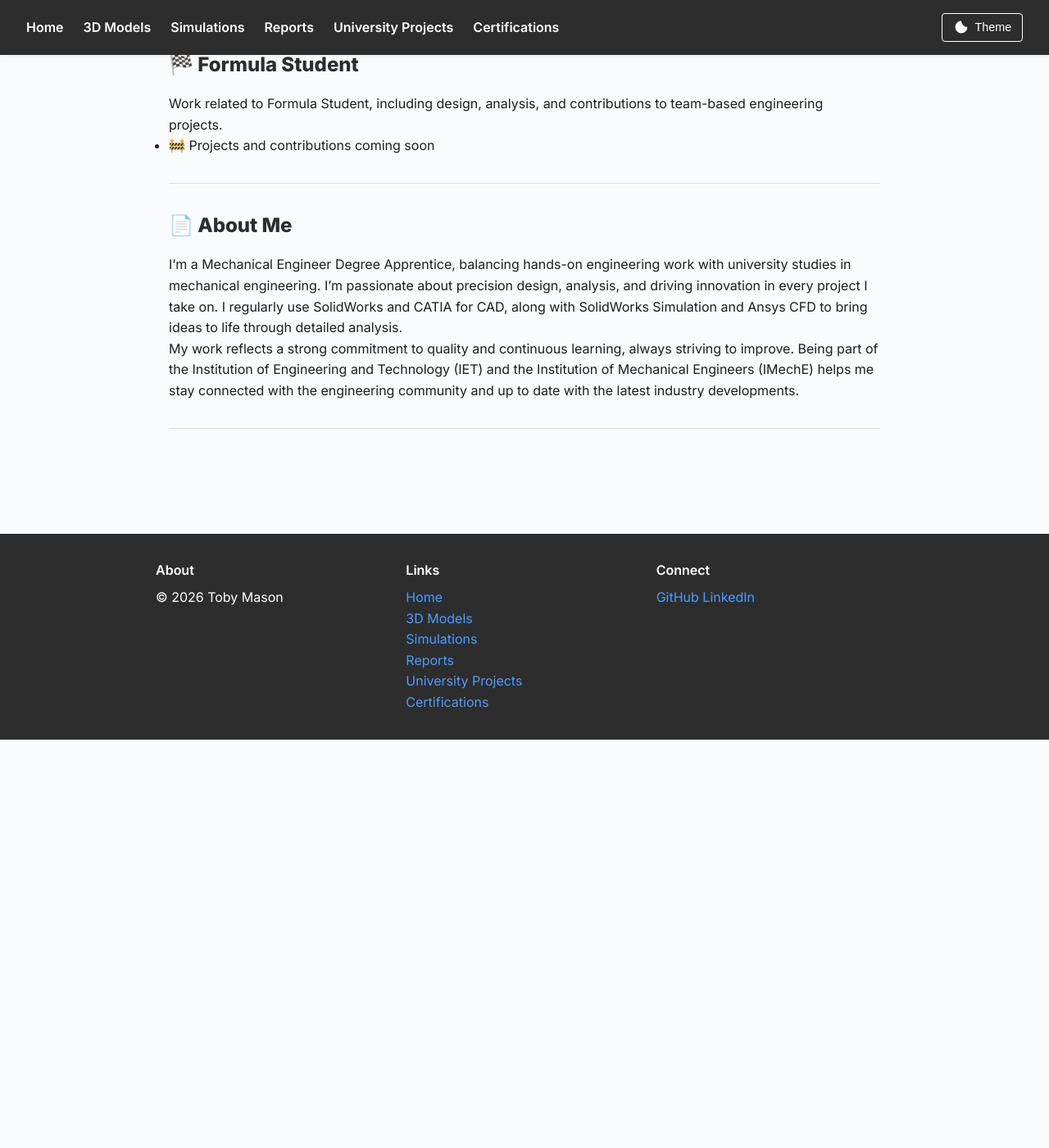
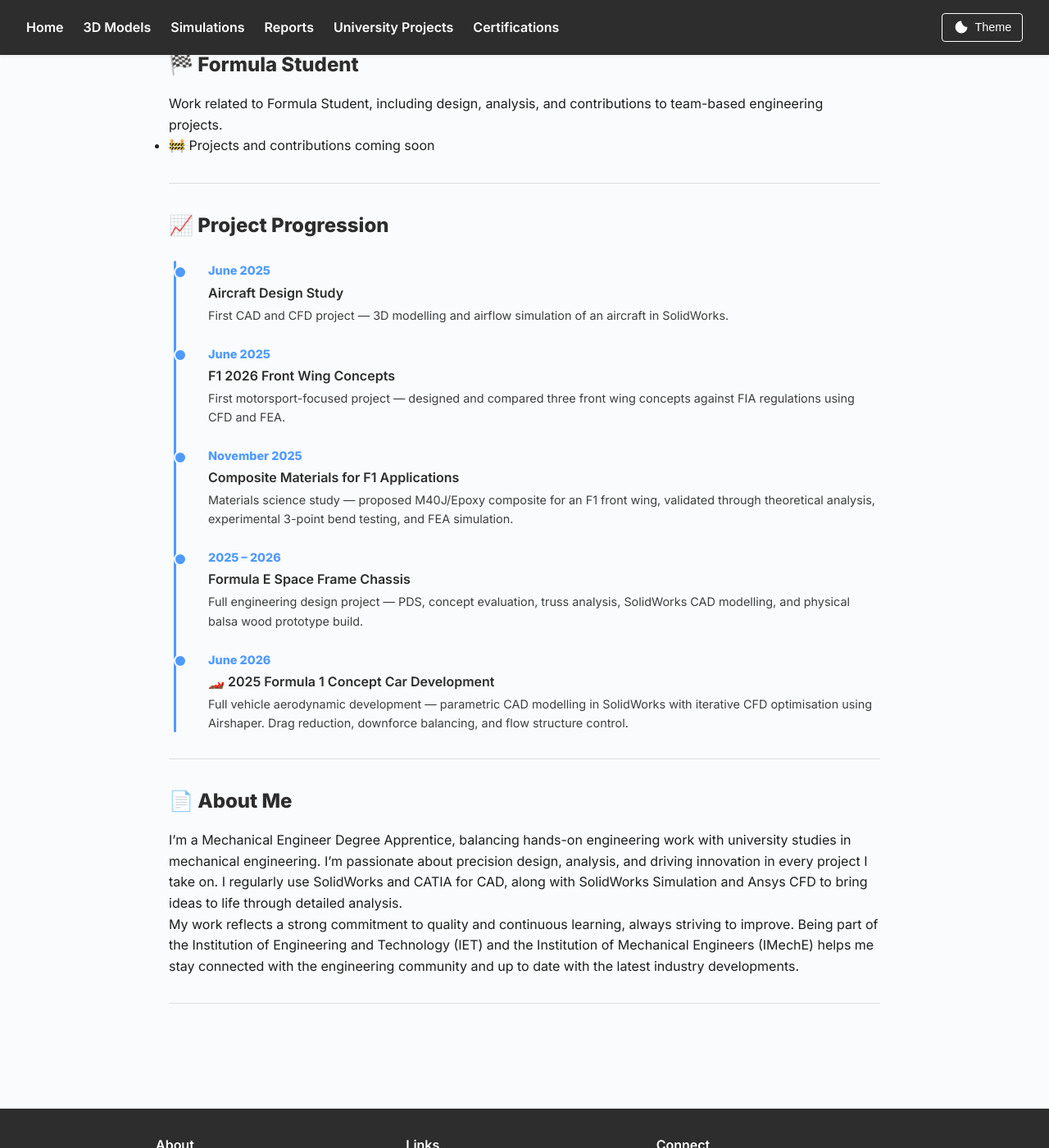
Before and after one commit to tob-mas/engineeringportfolio, a Jekyll site: the page built from index.md, in a window 1280 px wide and 1400 px high, scrolled down 1736 px. Shown: the whole window at 82% size. Built offline with Jekyll 4.4.1, drawn with Linux system fonts in a browser that asks for light colours; before the commit the page ends 2638 px from its top, so only the background shows below that.

Commit message:
Add project progression section to index.md
Added project progression timeline with detailed descriptions of various engineering projects planned for 2025 and 2026.

```diff
--- a/index.md
+++ b/index.md
@@ -84,6 +84,44 @@ Work related to Formula Student, including design, analysis, and contributions t
 
 ---
 
+## 📈 Project Progression
+
+<div class="timeline">
+
+  <div class="timeline-item">
+    <div class="timeline-date">June 2025</div>
+    <div class="timeline-title">Aircraft Design Study</div>
+    <div class="timeline-desc">First CAD and CFD project — 3D modelling and airflow simulation of an aircraft in SolidWorks.</div>
+  </div>
+
+  <div class="timeline-item">
+    <div class="timeline-date">June 2025</div>
+    <div class="timeline-title">F1 2026 Front Wing Concepts</div>
+    <div class="timeline-desc">First motorsport-focused project — designed and compared three front wing concepts against FIA regulations using CFD and FEA.</div>
+  </div>
+
+  <div class="timeline-item">
+    <div class="timeline-date">November 2025</div>
+    <div class="timeline-title">Composite Materials for F1 Applications</div>
+    <div class="timeline-desc">Materials science study — proposed M40J/Epoxy composite for an F1 front wing, validated through theoretical analysis, experimental 3-point bend testing, and FEA simulation.</div>
+  </div>
+
+  <div class="timeline-item">
+    <div class="timeline-date">2025 – 2026</div>
+    <div class="timeline-title">Formula E Space Frame Chassis</div>
+    <div class="timeline-desc">Full engineering design project — PDS, concept evaluation, truss analysis, SolidWorks CAD modelling, and physical balsa wood prototype build.</div>
+  </div>
+
+  <div class="timeline-item">
+    <div class="timeline-date">June 2026</div>
+    <div class="timeline-title">🏎️ 2025 Formula 1 Concept Car Development</div>
+    <div class="timeline-desc">Full vehicle aerodynamic development — parametric CAD modelling in SolidWorks with iterative CFD optimisation using Airshaper. Drag reduction, downforce balancing, and flow structure control.</div>
+  </div>
+
+</div>
+
+---
+
 ## 📄 About Me
 
 I'm a Mechanical Engineer Degree Apprentice, balancing hands-on engineering work with university studies in mechanical engineering. I'm passionate about precision design, analysis, and driving innovation in every project I take on. I regularly use SolidWorks and CATIA for CAD, along with SolidWorks Simulation and Ansys CFD to bring ideas to life through detailed analysis.
```
